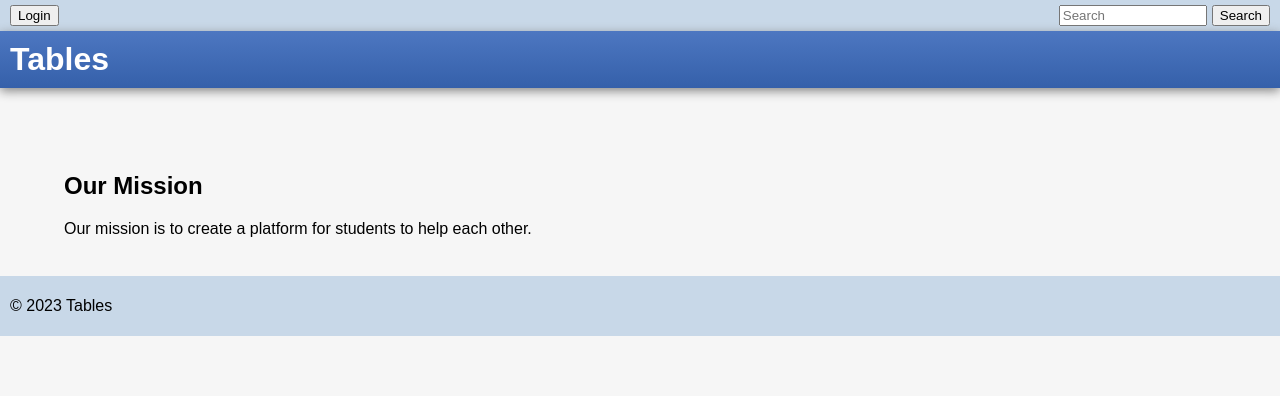
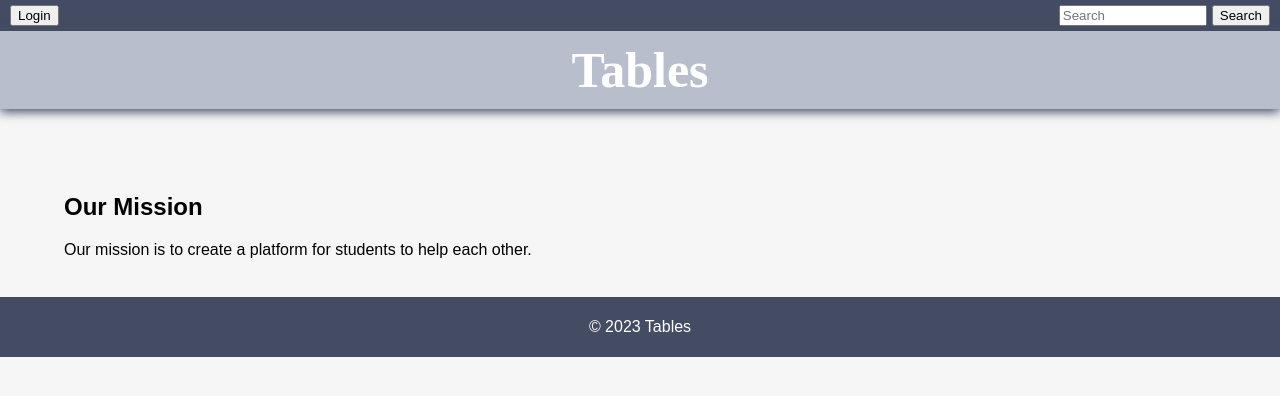
Before and after one commit to YanBaoOVO/hackwashu2023, a React (Create React App) app in the folder tables/: page / in a window 1280 px wide. Shown: the top 396 px of the page. Built offline with nearby package versions, Linux system fonts and the light colour scheme.

Commit message:
Css changes

```diff
--- a/tables/src/App.css
+++ b/tables/src/App.css
@@ -6,7 +6,7 @@ body {
 }
 
 .account-box {
-  background-color: #c8d8e8;
+  background-color: #444c64;
   padding: 5px 10px;
   overflow: hidden;
 }
@@ -37,9 +37,12 @@ body {
 .header-bar {
   margin: 0px;
   color: white;
-  background: linear-gradient(0deg, #3560aa, #4d77c1);
+  text-align: center;
+  background: #B9BECD;
+  font-family: 'Times New Roman', serif;
+  font-size: 50px;
   padding: 10px;
-  box-shadow: 0px 3px 10px #848484;
+  box-shadow: 0px 3px 10px #444c64;
 }
 
 main {
@@ -48,9 +51,12 @@ main {
 }
 
 footer{
-  background-color: #c8d8e8;
+  background-color: #444c64;
+  color: white;
+  text-align: center;
   padding: 5px 10px;
   overflow: hidden;
+  align-content: center;
 }
 
 .close-button {
@@ -64,8 +70,9 @@ footer{
   background-color: #fff;
   padding: 20px;
   border-radius: 5px;
-  width: 300px; /* or your desired width */
+  width: 200px; /* or your desired width */
   box-shadow: 0 0 10px rgba(0, 0, 0, 0.1);
+  align-content: center;
 }
 
 .login-modal {
--- a/tables/src/login.js
+++ b/tables/src/login.js
@@ -54,13 +54,13 @@ function Login() {
                     placeholder="Username"
                     value={username}
                     onChange={(e) => setUsername(e.target.value)}
-                />
+                /><br></br>
                 <input
                     type="password"
                     placeholder="Password"
                     value={password}
                     onChange={(e) => setPassword(e.target.value)}
-                />
+                /><br></br>
                 <button type="submit">Login</button>
             </form>
         </div>
```
